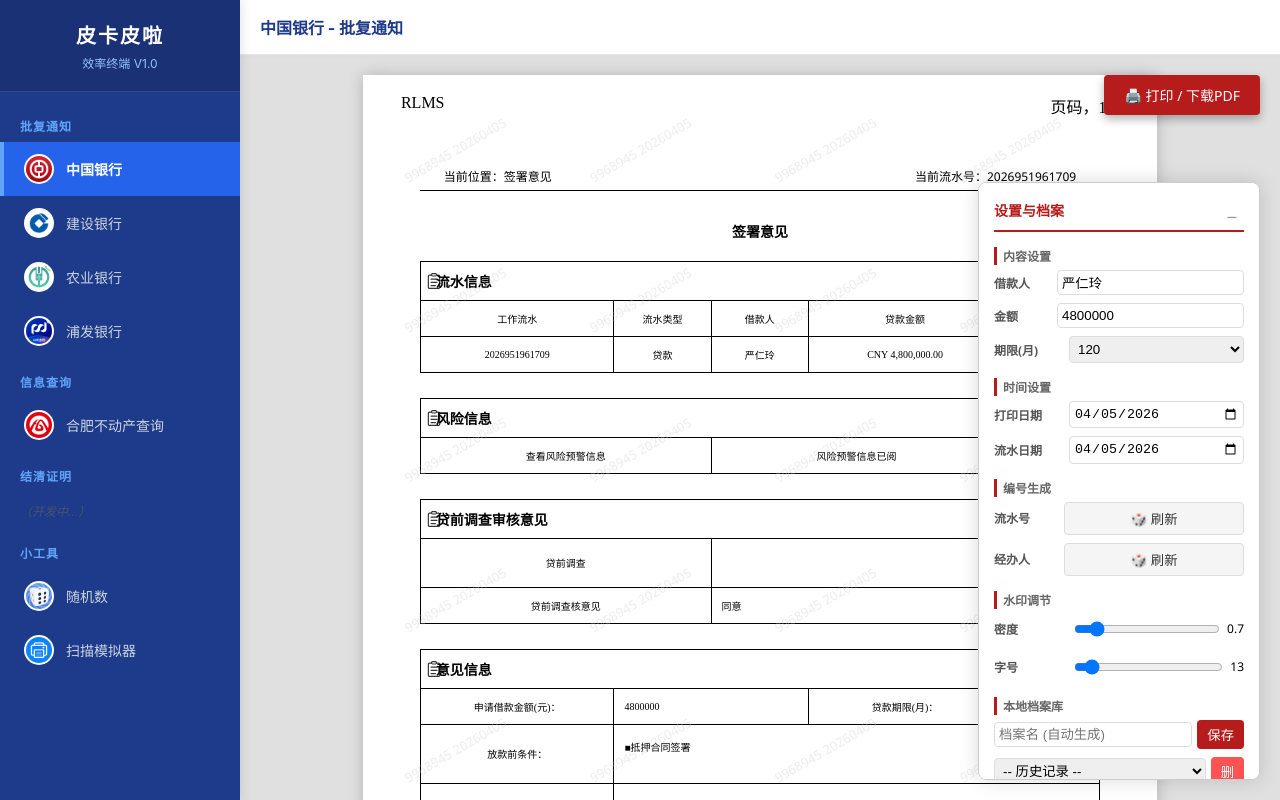
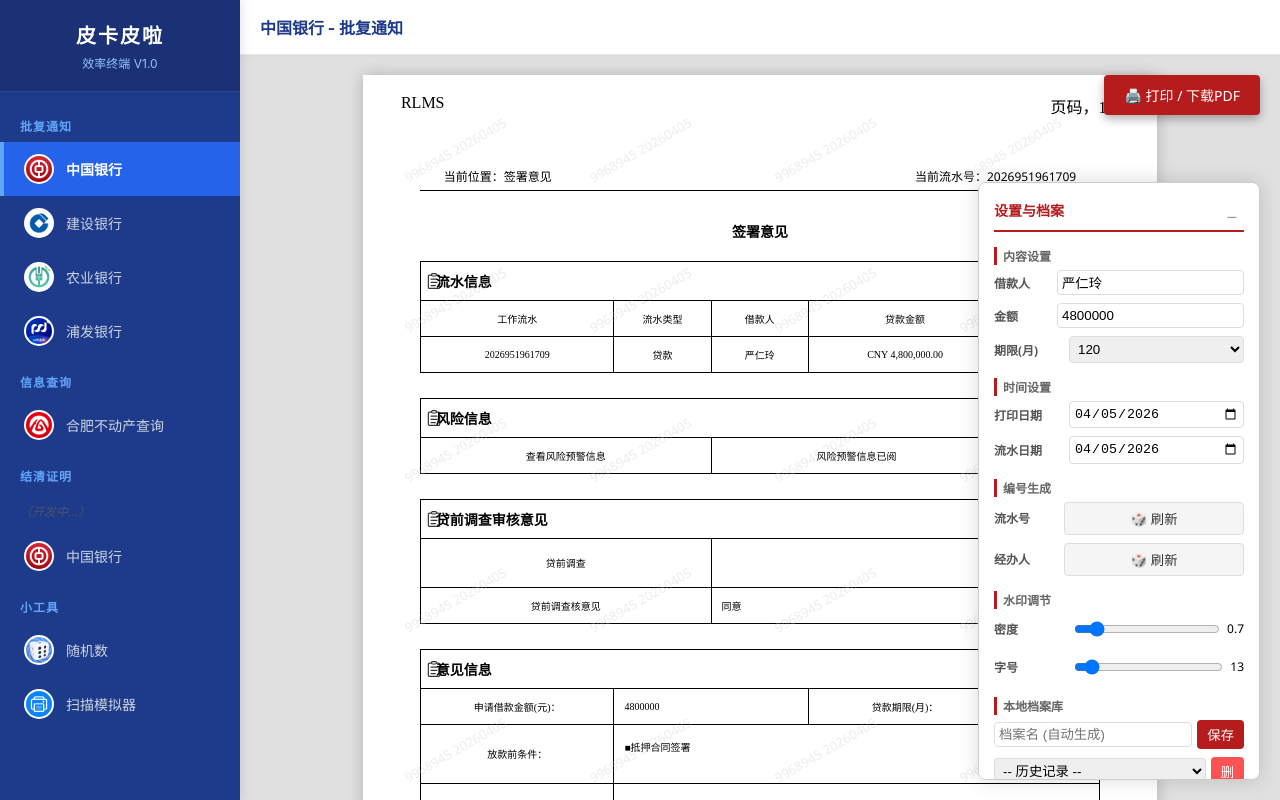
Before and after one commit to pet3rfly/jrpf, a plain HTML site: page index.html in a window 1280 px wide. Drawn offline with Linux system fonts and the light colour scheme.

Commit message:
更新 index.html

```diff
--- a/index.html
+++ b/index.html
@@ -178,6 +178,10 @@
 
             <div class="menu-group-title">结清证明</div>
             <div class="menu-empty">（开发中...）</div>
+<a class="menu-item" href="pages/zhjq.html" target="main_frame" onclick="setActive(this, '中国银行 - 结清证明')">
+    <img src="images/中行logo.png" class="menu-icon" alt="中行" onerror="fallbackIcon(this)">
+    <span>中国银行</span>
+</a>
 
             <div class="menu-group-title">小工具</div>
             <a class="menu-item" href="pages/suijishu.html" target="main_frame" onclick="setActive(this, '小工具 - 随机数生成')">
```
